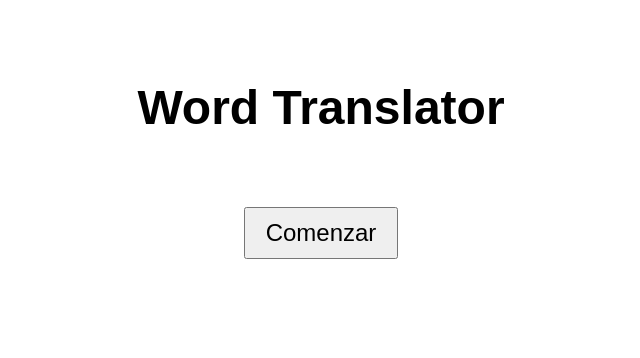
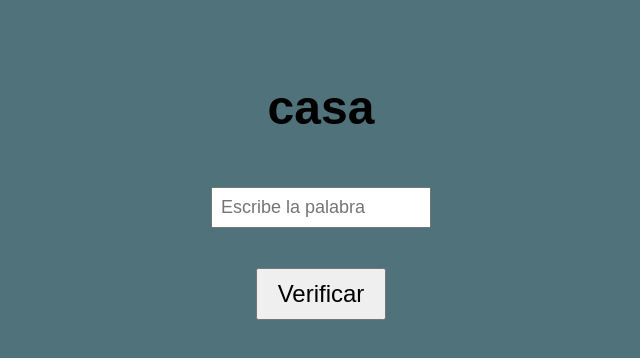
Before and after one commit to Dev-Alejo/word_Translator, a plain HTML site: page index.html in a window 1280 px wide. Shown: the whole page, without its empty margins (319-959 px from the left). Drawn offline with Linux system fonts and the light colour scheme.

Commit message:
wordTranslator2.0

```diff
--- a/index.html
+++ b/index.html
@@ -4,10 +4,17 @@
     <meta charset="UTF-8">
     <meta name="viewport" content="width=device-width, initial-scale=1.0">
     <title>Word Translator</title>
-        <link rel="stylesheet" type="" href="style.css">
+    <link rel="stylesheet" type="text/css" href="style.css">
+    <script src="translator.js"></script>
 </head>
 <body>
-        <h1>Word Translator</h1>
-        <a href="word_Translator.html"><button>Comenzar</button></a>
+    <h1 id="word"></h1>
+    <p id="result"></p>
+    <!-- <br> -->
+    <form id="wordForm">
+      <input type="text" id="inputWord" placeholder="Escribe la palabra" />
+      <br>
+      <button onclick="verificarPalabra()">Verificar</button>
+    </form>
 </body>
 </html>
--- a/style.css
+++ b/style.css
@@ -1,10 +1,12 @@
 body {
     font-family: Arial, sans-serif;
     text-align: center;
+    background-color: #50727B;
   }
 
   h1 {
     font-size: 48px;
+    font-weight: bold;
     margin-top: 80px;
   }
 
@@ -13,3 +15,15 @@ body {
     padding: 10px 20px;
     margin-top: 40px;
   }
+
+  input[type="text"] {
+    font-size: 18px;
+    padding: 8px;
+    width: 200px;
+    margin-top: 20px;
+  }
+
+  #result {
+    font-size: 22px;
+    margin-top: 10px;
+  }
--- /dev/null
+++ b/translator.js
@@ -0,0 +1,116 @@
+function palabrasJson(archivo) {
+  return new Promise((resolve, reject) => {
+    fetch(archivo)
+      .then(response => response.json())
+      .then(data => resolve(data))
+      .catch(error => reject(error));
+  });
+}
+
+function shuffle(array) {
+  var currentIndex = array.length;
+  var temporaryValue, randomIndex;
+
+  while (currentIndex !== 0) {
+    randomIndex = Math.floor(Math.random() * currentIndex);
+    currentIndex -= 1;
+
+    temporaryValue = array[currentIndex];
+    array[currentIndex] = array[randomIndex];
+    array[randomIndex] = temporaryValue;
+  }
+
+  return array;
+}
+
+function palabraRandom(palabras, palabrasMostradas) {
+  var palabrasKeys = Object.keys(palabras);
+  var palabrasNoMostradas = palabrasKeys.filter(palabra => !palabrasMostradas.includes(palabra));
+
+  if (palabrasNoMostradas.length === 0) {
+    // Si no hay palabras no mostradas, reiniciar el registro de palabras mostradas
+    palabrasMostradas.length = 0;
+    palabrasNoMostradas = shuffle(palabrasKeys); // Barajar aleatoriamente todas las palabras
+  }
+
+  var palabra_espanol = palabrasNoMostradas[0];
+  var traduccion_ingles = palabras[palabra_espanol];
+
+  palabrasNoMostradas.splice(0, 1); // Eliminar la palabra seleccionada del array de palabras no mostradas
+
+  return [palabra_espanol, traduccion_ingles];
+}
+
+var palabras;
+var palabra_espanol;
+var traduccion_ingles;
+var palabrasMostradas = [];
+
+function displayWord(palabra) {
+  var wordDisplay = document.getElementById('word');
+  wordDisplay.textContent = palabra;
+}
+
+function iniciarJuego() {
+  palabrasJson('palabras.json')
+    .then(data => {
+      palabras = data;
+      palabrasMostradas = shuffle(Object.keys(palabras)); // Barajar aleatoriamente todas las palabras
+      siguientePalabra();
+    })
+    .catch(error => {
+      console.error(error);
+    });
+}
+
+function siguientePalabra() {
+  var resultDisplay = document.getElementById('result');
+  resultDisplay.textContent = ''; // Limpiar mensaje de resultado anterior
+
+  if (palabrasMostradas.length === 0) {
+    // Si se han mostrado todas las palabras, barajar aleatoriamente nuevamente
+    palabrasMostradas = shuffle(Object.keys(palabras));
+  }
+
+  [palabra_espanol, traduccion_ingles] = palabraRandom(palabras, palabrasMostradas);
+  palabrasMostradas.push(palabra_espanol);
+  displayWord(palabra_espanol);
+
+  var input = document.getElementById('inputWord');
+  input.value = ''; // Limpiar campo de texto
+}
+
+function verificarPalabra() {
+  var traduccion_usuario = document.getElementById('inputWord').value;
+  var resultDisplay = document.getElementById('result');
+
+  if (traduccion_usuario.toLowerCase() === traduccion_ingles.toLowerCase()) {
+    resultDisplay.textContent = '¡Correcto!';
+    setTimeout(function() {
+      resultDisplay.textContent = ''; // Limpiar mensaje después de un tiempo
+      siguientePalabra();
+    }, 1000); // 1 segundo
+  } else {
+    resultDisplay.textContent = `Incorrecto, la traducción es: ${traduccion_ingles}`;
+    var input = document.getElementById('inputWord');
+    input.value = ''; // Limpiar campo de texto
+  }
+}
+
+document.addEventListener('DOMContentLoaded', function() {
+  iniciarJuego();
+
+  var form = document.getElementById('wordForm');
+  var input = document.getElementById('inputWord');
+
+  form.addEventListener('submit', function(event) {
+    event.preventDefault(); // Evita que se recargue la página al enviar el formulario
+    verificarPalabra();
+  });
+
+  input.addEventListener('keyup', function(event) {
+    if (event.key === 'Enter') {
+      verificarPalabra();
+    }
+  });
+});
```
Also changed, not shown: word_Translator.html (deleted, +0 -18 lines), palabras.json (line endings or trailing spaces), 1 other file. Lines whose indentation alone changed are shown as unchanged.
